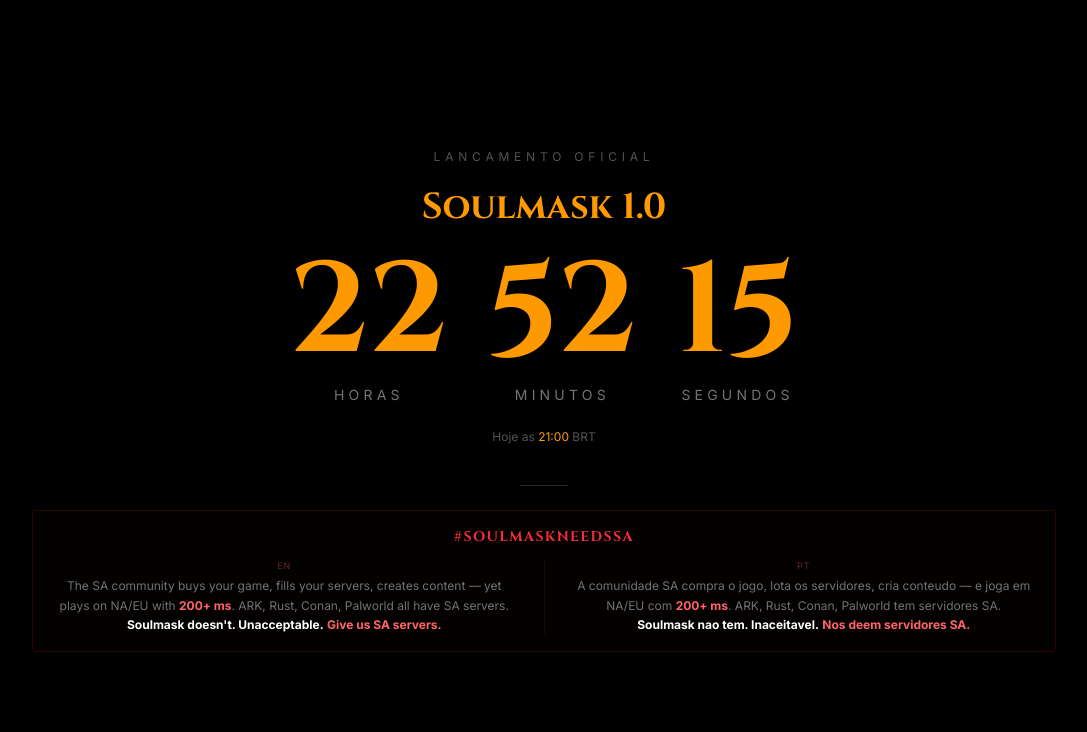
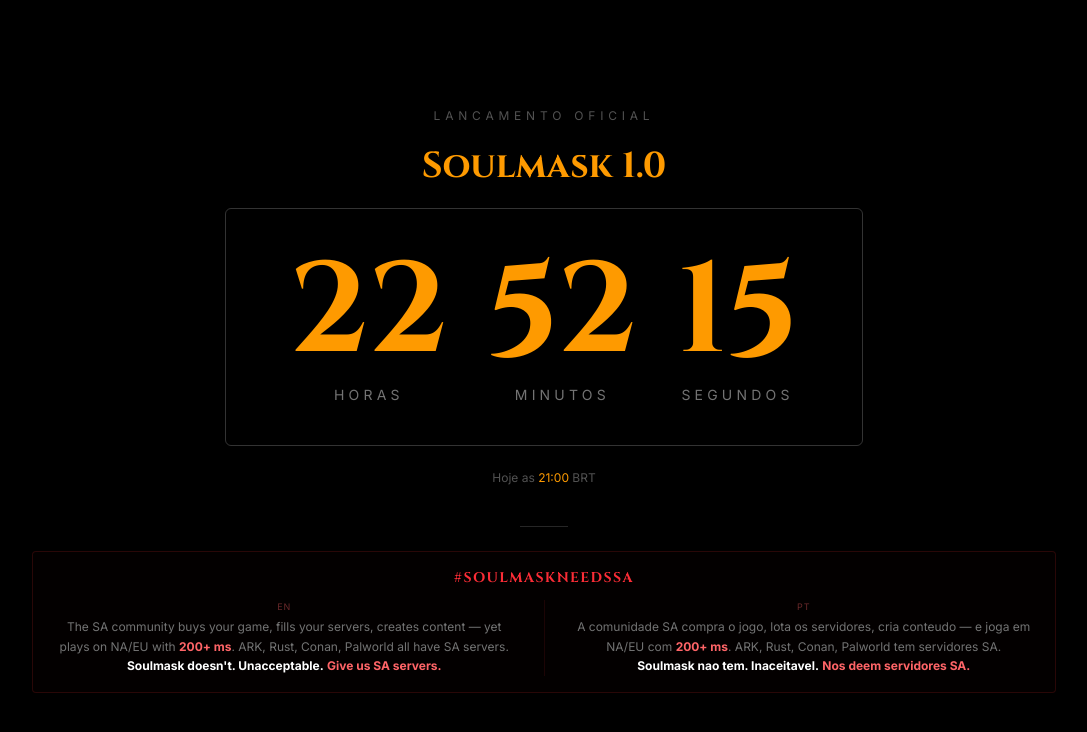
Before and after one commit to Pweg0/soulmaks-fandon, a Next.js app: page / in a window 1280 px wide. Shown: the top 732 px of the page, without its empty margins (96-1183 px from the left). Built offline with nearby package versions, Linux system fonts and the light colour scheme.

Commit message:
fix: add thin white rounded border around countdown timer

```diff
--- a/src/app/page.tsx
+++ b/src/app/page.tsx
@@ -21,7 +21,9 @@
           Soulmask 1.0
         </h1>
 
-        <CountdownTimer />
+        <div className="border border-white/20 rounded-lg px-10 py-8 md:px-16 md:py-10">
+          <CountdownTimer />
+        </div>
 
         <p className="text-xs text-neutral-600">
           Hoje as <span className="text-amber-500">21:00</span> BRT
```
